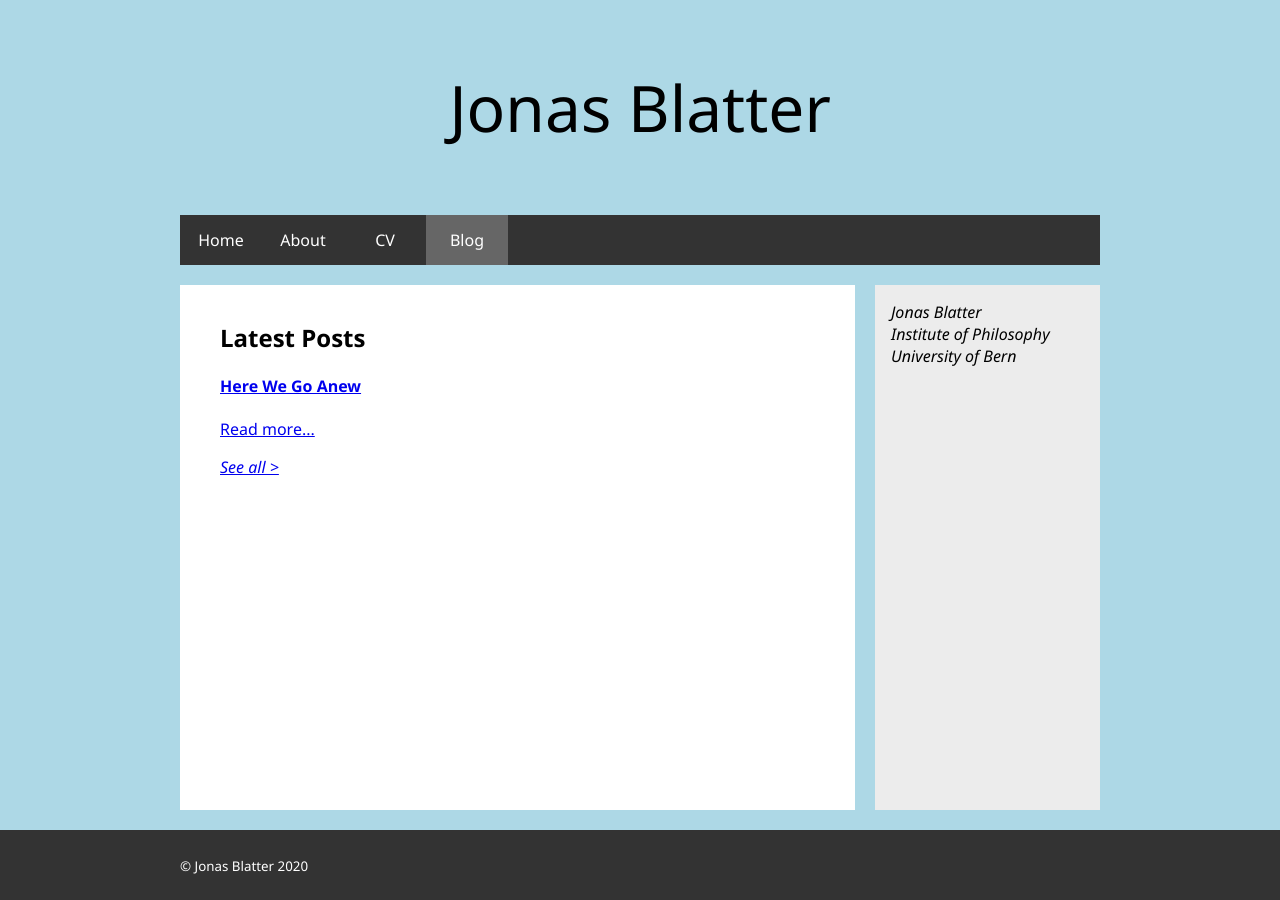
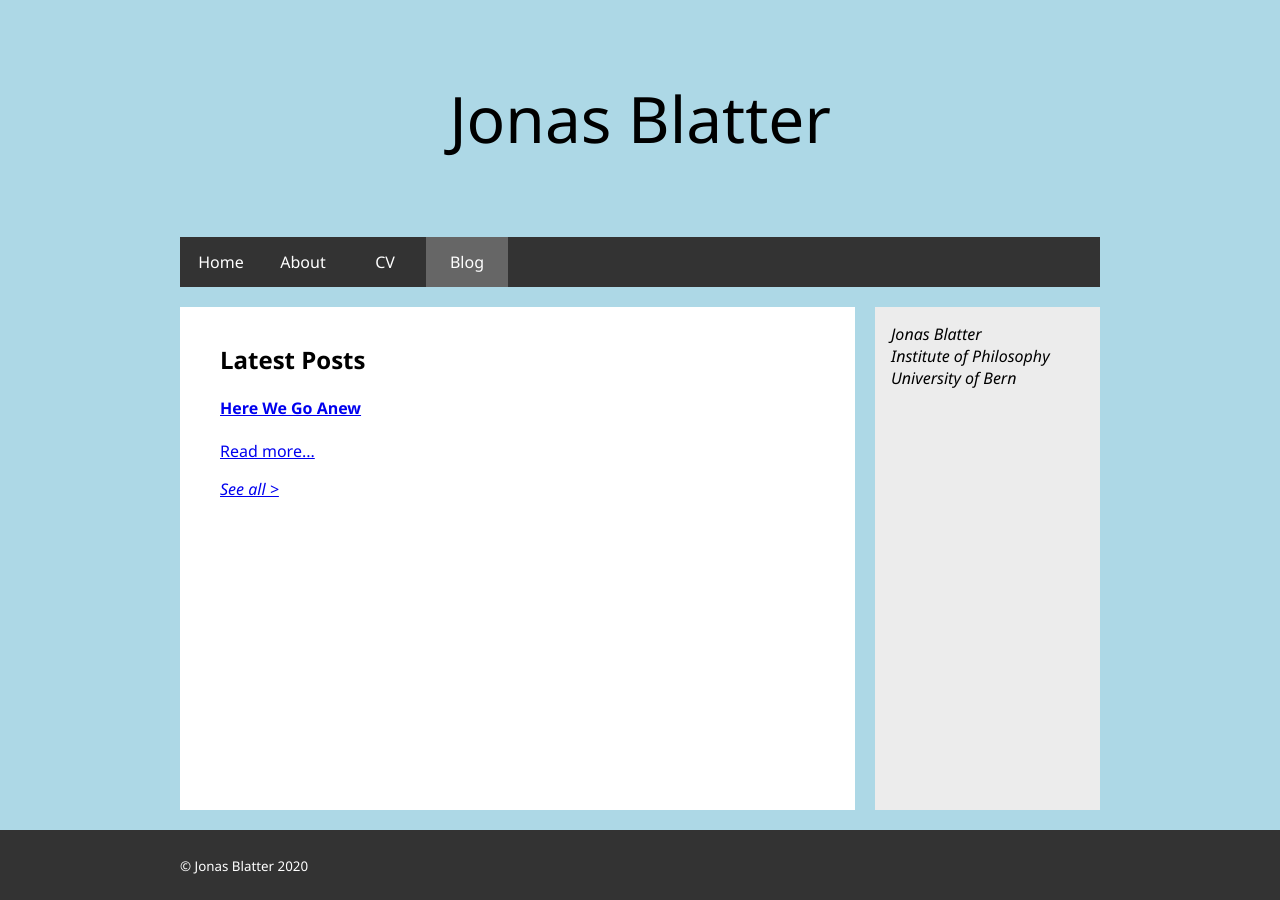
Before and after one commit to jonasblatter/jonasblatter.github.io, a Jekyll site: the page built from blog.md, in a window 1280 px wide. Built offline with Jekyll 4.4.1, drawn with Linux system fonts in a browser that asks for light colours; our own code applies the rules of GitHub Pages for plain Markdown files.

Commit message:
better header

```diff
--- a/_config.yml
+++ b/_config.yml
@@ -1,3 +1,4 @@
 title: Jonas Blatter
+description: Personal Website
 logo: https://avatars2.githubusercontent.com/u/14215958
 markdown: kramdown
--- a/_sass/main.scss
+++ b/_sass/main.scss
@@ -25,6 +25,7 @@ header {
   grid-area: header;
   overflow: hidden;
   text-align: center;
+  padding: 2em;
   img {
     width: 100%;
     display: block;
@@ -32,14 +33,10 @@ header {
   h1 {
     font-size: 4em;
     font-weight: lighter;
-    margin-top: 1em;
-    margin-bottom: 0;
   }
   p {
     font-size: 2em;
     font-style: italic;
-    margin-top: 0;
-    margin-bottom: 2em;
   }
 }
 
@@ -131,6 +128,18 @@ dd + dt, dt + dd {margin-top: 1em;}
     display: block;
     padding: 10px;
   }
+  header {
+    position: fixed;
+    width: 100%;
+    top: 0;
+    left: 0;
+    text-align: left;
+    padding: 0.5em;
+    h1, p {
+      font-size: 1em;
+      display: inline-block;
+    }
+  }
   section {
     position: fixed;
     width: 100%;
```
